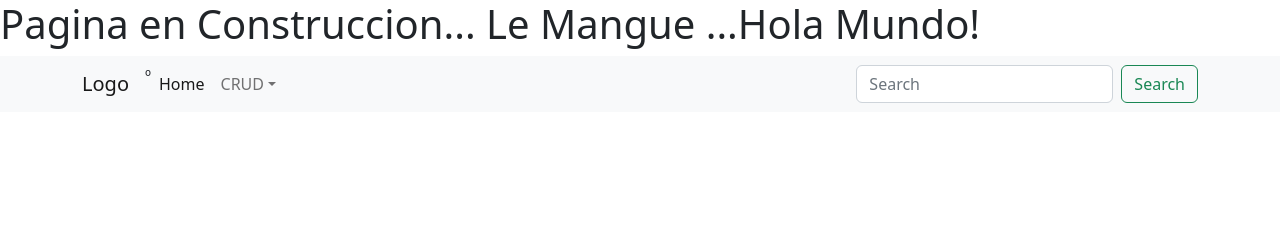
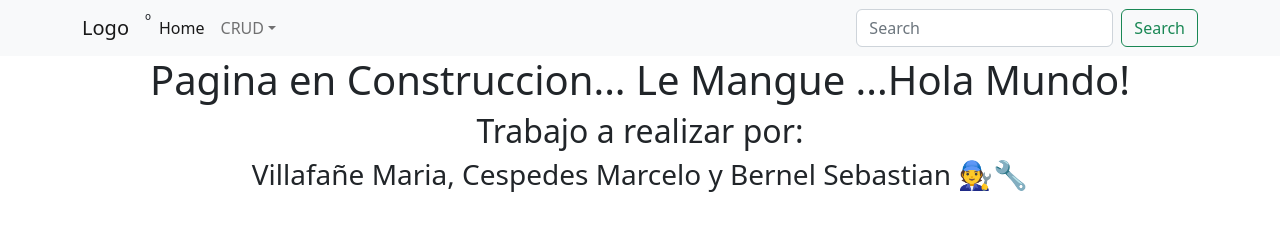
Before and after one commit to sebabernel/appPythonAnywhere, a plain HTML site: page index.html in a window 1280 px wide. Drawn offline with nearby package versions, Linux system fonts and the light colour scheme.

Commit message:
cartel de integrantes de grupo

```diff
--- a/index.html
+++ b/index.html
@@ -13,11 +13,13 @@
 </head>
 
 <body>
-  <h1>Pagina en Construccion... Le Mangue ...Hola Mundo!</h1>
   <header id="header"></header>
 
 
   <main></main>
+  <h1 style="text-align: center;">Pagina en Construccion... Le Mangue ...Hola Mundo!</h1>
+    <h2 style="text-align: center;">Trabajo a realizar por:</h2>
+    <h3 style="text-align: center;">Villafañe Maria, Cespedes Marcelo y Bernel Sebastian 🧑‍🔧🔧</h3>
 
   <footer></footer>
 
```
Also changed, not shown: html/productos.html (+1 -1 lines), 1 other file.
